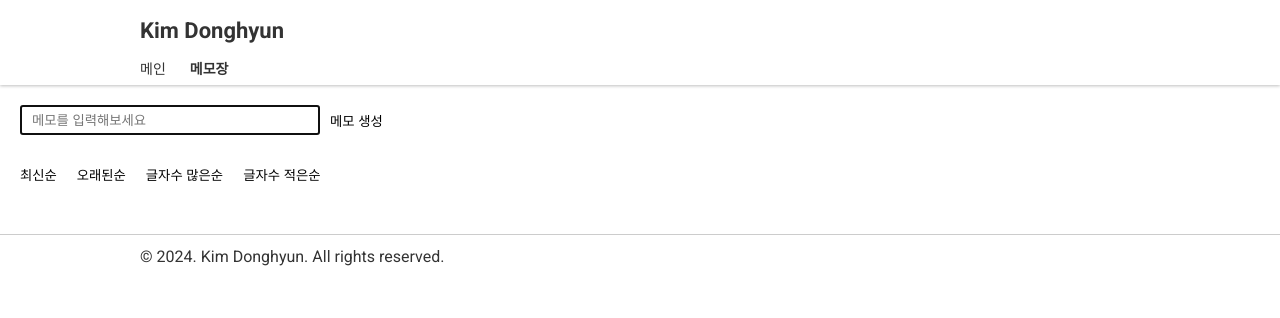
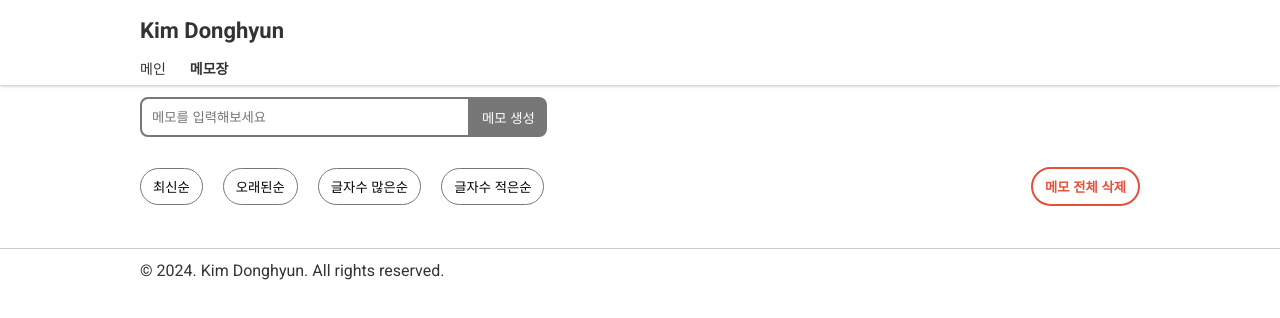
Before and after one commit to colorlessdia/portfolio, a React (Create React App) app: page /memo in a window 1280 px wide. Shown: the top 318 px of the page. Built offline with nearby package versions, Linux system fonts and the light colour scheme.

Commit message:
update memo alldelete & style

```diff
--- a/src/components/MemoPage/CreateMemo/CreateMemo.module.css
+++ b/src/components/MemoPage/CreateMemo/CreateMemo.module.css
@@ -1,17 +1,40 @@
 .create_memo {
   display: flex;
   align-items: center;
-  height: 3rem;
+  height: 4rem;
   margin-bottom: 3rem;
 }
 
 .input {
-  width: 30rem;
+  width: 33rem;
   height: 100%;
   padding-left: 1rem;
+  border-top-left-radius: .8rem;
+  border-bottom-left-radius: .8rem;
+  border: .2rem solid #777;
+}
+
+.input:focus {
+  outline: 0;
 }
 
 .button {
   height: 100%;
-  padding: 0 1rem;
+  padding: 0 1.2rem;
+  color: #fff;
+  border-top-right-radius: .8rem;
+  border-bottom-right-radius: .8rem;
+  background: #777;
 }
+
+/* responsive: 360px ~ 767px */
+@media (360px <= width <= 767px) {
+  .input {
+    width: 100%;
+  }
+
+  .button {
+    width: 14rem;
+    padding: 0 2rem;
+  }
+}
--- /dev/null
+++ b/src/components/MemoPage/DeleteAllMemo/DeleteAllMemo.module.css
@@ -0,0 +1,15 @@
+.button {
+  padding: .8rem 1.2rem;
+  font-weight: 700;
+  color: #e55039;
+  border-radius: 3rem;
+  border: .2rem solid #e55039;
+}
+
+/* responsive: 360px ~ 767px */
+@media (360px <= width <= 767px) {
+  .button {
+    padding: .4rem .8rem;
+    font-size: 1.2rem;
+  }
+}
--- /dev/null
+++ b/src/components/MemoPage/DeleteAllMemo/DeleteAllMemo.tsx
@@ -0,0 +1,38 @@
+import { useAppDispatch } from '../../../hooks/useRedux';
+import { memoActions } from '../../../libs/redux/reducers/memoSlice';
+import styles from './DeleteAllMemo.module.css';
+
+const DeleteAllMemo = () => {
+  const appDispatch = useAppDispatch();
+
+  // handler: delete all memo
+  const handleClickDeleteAllMemo = () => {
+    const isAllDelete =  window.confirm('전체 메모를 삭제하시겠어요?');
+
+    if (!isAllDelete) {
+      return;
+    }
+
+    // confirm: true
+    const checkMessage = '메모전체삭제';
+    const checkSign = window.prompt(`"${checkMessage}" 를 정확히 입력하세요 ("" 제외)`);
+
+    if (checkSign !== checkMessage) {
+      return;
+    }
+
+    appDispatch( memoActions.deleteAllMemo() );
+  };
+
+  return (
+    <button
+      type='button'
+      onClick={handleClickDeleteAllMemo}
+      className={styles.button}
+    >
+      메모 전체 삭제
+    </button>
+  );
+};
+
+export default DeleteAllMemo;
--- a/src/components/MemoPage/ReadMemo/ReadMemo.module.css
+++ b/src/components/MemoPage/ReadMemo/ReadMemo.module.css
@@ -3,3 +3,24 @@
   gap: 2rem;
   grid-template-columns: repeat(4, 1fr);
 }
+
+/* responsive: 1024px ~ 1439px */
+@media (1024px <= width <= 1439px) {
+  .memo_list {
+    grid-template-columns: repeat(3, 1fr);
+  }
+}
+
+/* responsive: 768px ~ 1023px */
+@media (768px <= width <= 1023px) {
+  .memo_list {
+    grid-template-columns: repeat(2, 1fr);
+  }
+}
+
+/* responsive: 360px ~ 767px */
+@media (360px <= width <= 767px) {
+  .memo_list {
+    grid-template-columns: repeat(1, 1fr);
+  }
+}
--- a/src/components/MemoPage/ReadMemo/ReadMemo.tsx
+++ b/src/components/MemoPage/ReadMemo/ReadMemo.tsx
@@ -1,4 +1,3 @@
-import { useEffect } from "react";
 import { useAppSelector } from "../../../hooks/useRedux";
 import Memo from "./Memo/Memo";
 import styles from './ReadMemo.module.css';
--- /dev/null
+++ b/src/components/MemoPage/SortMemo/SortButton/SortButton.module.css
@@ -0,0 +1,13 @@
+.button {
+  padding: .8rem 1.2rem;
+  border-radius: 3rem;
+  border: .1rem solid #777;
+}
+
+/* responsive: 360px ~ 767px */
+@media (360px <= width <= 767px) {
+  .button {
+    padding: .4rem .8rem;
+    font-size: 1.2rem;
+  }
+}
--- a/src/components/MemoPage/SortMemo/SortButton/SortButton.tsx
+++ b/src/components/MemoPage/SortMemo/SortButton/SortButton.tsx
@@ -1,6 +1,7 @@
 import { useAppDispatch } from "../../../../hooks/useRedux";
 import { memoActions } from "../../../../libs/redux/reducers/memoSlice";
 import type { SortButtonType } from "../../../../types";
+import styles from './SortButton.module.css';
 
 // type: props
 interface SortButtonProps {
@@ -18,6 +19,7 @@ const SortButton = ({ buttonInfo }: SortButtonProps) => {
     <button
       type='button'
       onClick={handleClickSortMemo}
+      className={styles.button}
     >
       {buttonInfo.name}
     </button>
--- a/src/components/MemoPage/SortMemo/SortMemo.module.css
+++ b/src/components/MemoPage/SortMemo/SortMemo.module.css
@@ -1,5 +1,11 @@
 .sort_button_list {
   display: flex;
   gap: 2rem;
-  margin-bottom: 3rem;
 }
+
+/* responsive: 360px ~ 767px */
+@media (360px <= width <= 767px) {
+  .sort_button_list {
+    gap: 1rem;
+  }
+}
--- a/src/libs/redux/reducers/memoSlice.ts
+++ b/src/libs/redux/reducers/memoSlice.ts
@@ -25,6 +25,9 @@ const memoSlice = createSlice({
       const filteredMemo = state.memoList.filter(memo => memo.id !== action.payload);
 
       state.memoList = filteredMemo;
+    },
+    deleteAllMemo: (state) => {
+      state.memoList = [];
     },
     updateMemo: (state, action: PayloadAction<MemoType>) => {
       const updateMemoList = state.memoList.map(memo => {
--- a/src/pages/MemoPage/MemoPage.module.css
+++ b/src/pages/MemoPage/MemoPage.module.css
@@ -7,3 +7,35 @@
   width: 144rem;
   padding: 2rem;
 }
+
+.button_group {
+  display: flex;
+  justify-content: space-between;
+  align-items: center;
+  width: 100%;
+  margin-bottom: 3rem;
+}
+
+/* responsive: 1024px ~ 1439px */
+@media (1024px <= width <= 1439px) {
+  .main_inner {
+    width: 102.4rem;
+    padding: 1.2rem;
+  }
+}
+
+/* responsive: 360px ~ 1023px */
+@media (360px <= width <= 1023px) {
+  .main_inner {
+    width: 100%;
+    padding: 1rem;
+  }
+}
+
+/* responsive: 360px ~ 767px */
+@media (360px <= width <= 767px) {
+  .button_group {
+    flex-wrap: wrap;
+    gap: 1rem;
+  }
+}
--- a/src/pages/MemoPage/MemoPage.tsx
+++ b/src/pages/MemoPage/MemoPage.tsx
@@ -1,14 +1,20 @@
-import CreateMemo from "../../components/MemoPage/CreateMemo/CreateMemo";
-import SortMemo from "../../components/MemoPage/SortMemo/SortMemo";
-import ReadMemo from "../../components/MemoPage/ReadMemo/ReadMemo";
+import CreateMemo from '../../components/MemoPage/CreateMemo/CreateMemo';
+import SortMemo from '../../components/MemoPage/SortMemo/SortMemo';
+import ReadMemo from '../../components/MemoPage/ReadMemo/ReadMemo';
+import DeleteAllMemo from '../../components/MemoPage/DeleteAllMemo/DeleteAllMemo';
 import styles from './MemoPage.module.css';
 
 const MemoPage = () => {
   return (
     <main className={styles.main}>
       <div className={styles.main_inner}>
-        <CreateMemo />
-        <SortMemo />
+        <div className={styles.top_area}>
+          <CreateMemo />
+          <div className={styles.button_group}>
+            <SortMemo />
+            <DeleteAllMemo />
+          </div>
+        </div>
         <ReadMemo />
       </div>
     </main>
```
